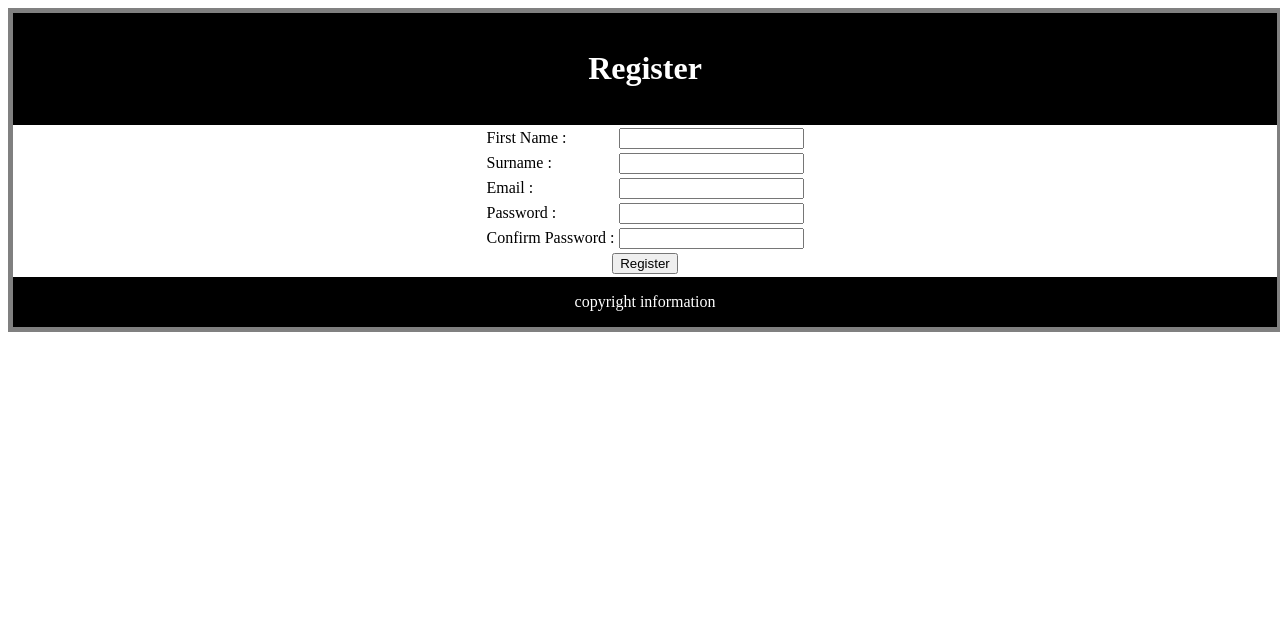
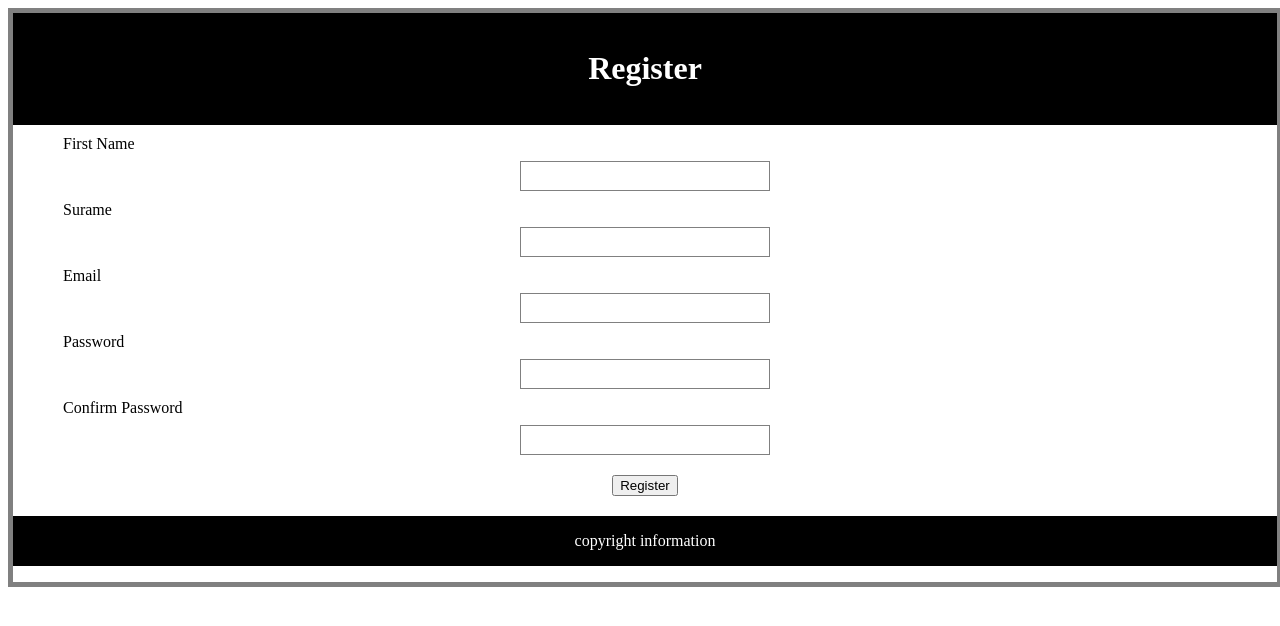
Before and after one commit to SDS-WOC/Readers-Forum, a PHP site: page /register.php in a window 1280 px wide. Shown: the top 626 px of the page. Run offline with PHP 8.4, Linux system fonts and the light colour scheme.

Commit message:
format change

```diff
--- a/register.php
+++ b/register.php
@@ -1,49 +1,37 @@
 <html>
 <head>
   <title>Registration</title>
-  <style>
-  div.container {
-      text-align: center;
-      width: 100%;
-      margin: 0px auto;
-      background: white;
-      border: 5px solid gray;
-  }
-  header, footer {
-      padding: 1em;
-      color: white;
-      background-color: black;
-      clear: left;
-      text-align: center;
-  }
-</style>
+  <link rel="stylesheet" type="text/css" href="style.css">
 </head>
 <body>
   <div class = "container">
     <header>
       <h1>Register</h1>
     </header>
-    <table align=center>
-      <form method=post action="register.php">
-        <tr>
-          <td>First Name :
-          <td><input type="text" name="firstname">
-        <tr>
-          <td>Surname :
-          <td><input type="text" name="surname">
-        <tr>
-          <td>Email :
-          <td><input type="text" name="email">
-        <tr>
-          <td>Password :
-          <td><input type="password" name="password_1">
-        <tr>
-          <td>Confirm Password :
-          <td><input type="password" name="password_2">
-        <tr>
-          <td colspan="2" align=center>
-            <button type="submit" name="register">Register</button>
-        </table>
+      <form method="post"  action="register.php">
+        <div class="input-group">
+          <label>First Name </label>
+          <input type="text" name="firstname">
+        </div>
+        <div class="input-group">
+          <label>Surame </label>
+          <input type="text" name="surname">
+        </div>
+        <div class="input-group">
+          <label>Email</label>
+          <input type="text" name="email">
+        </div>
+        <div class="input-group">
+          <label>Password</label>
+          <input type="password" name="password_1">
+        </div>
+        <div class="input-group">
+          <label>Confirm Password</label>
+          <input type="password" name="password_2">
+        </div>
+        <div class="input-group">
+            <button type="submit" name="register" class="btn">Register</button>
+        </div>
     <footer><center>copyright information</center>
     </footer>
   </div>
--- /dev/null
+++ b/style.css
@@ -0,0 +1,35 @@
+.container {
+    text-align: center;
+    width: 100%;
+    margin: 0px auto;
+    background: white;
+    border: 5px solid gray;
+}
+header, footer {
+    padding: 1em;
+    color: white;
+    background-color: black;
+    clear: left;
+    text-align: center;
+}
+.input-group {
+    margin: 10 0 10 0;
+  }
+.input-group label{
+    display: block;
+    text-align: left;
+    margin: 8px;
+    margin-left: 50px;
+  }
+.input-group input{
+  max-width: 250px;
+    height: 30px;
+    width: 90%;
+    padding: 5px 10px;
+    font-size: 16;
+    border-radius: 5;
+    border: 1px solid gray;
+}
+.btn{
+    margin: 10 0 10 0;
+}
```
